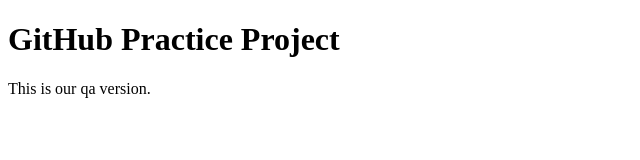
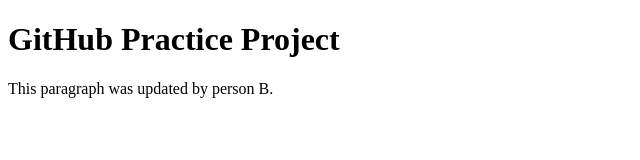
Before and after one commit to SHYAM2232/github-pr-practice, a plain HTML site: page indexx.html in a window 1280 px wide. Shown: the whole page, without its empty margins (0-640 px from the left). Drawn offline with Linux system fonts and the light colour scheme.

Commit message:
Person B updates paragraph

```diff
--- a/indexx.html
+++ b/indexx.html
@@ -9,7 +9,7 @@
 
     <h1>GitHub Practice Project</h1>
 
-    <p>This is our qa version.</p>
+    <p>This paragraph was updated by person B.</p>
 
 </body>
 </html>
```
